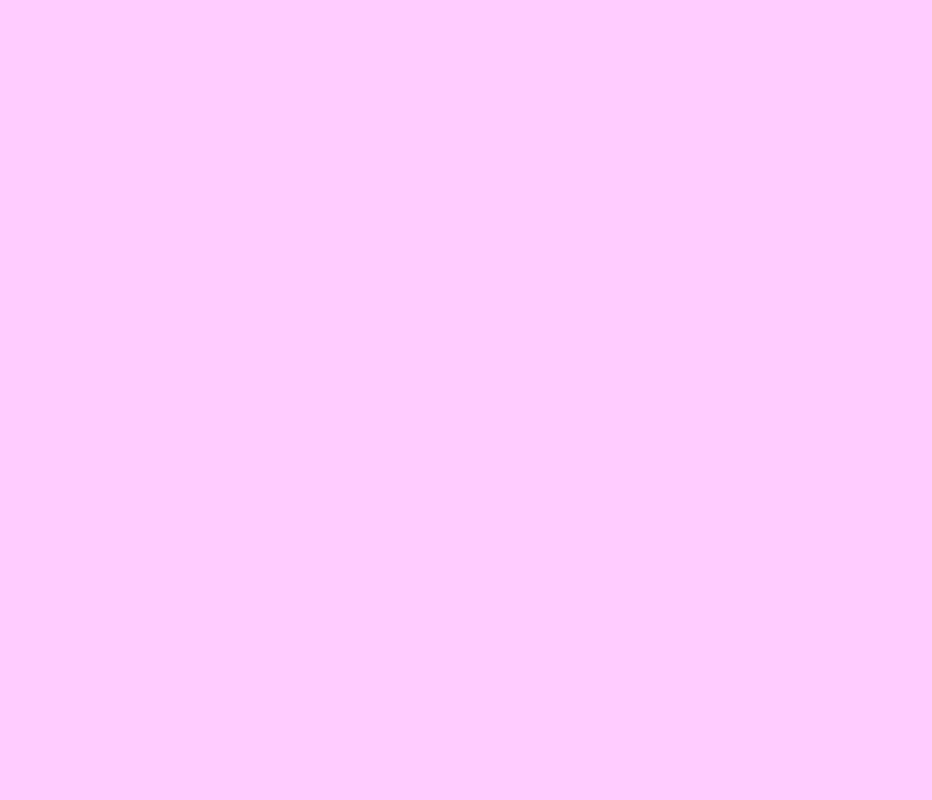
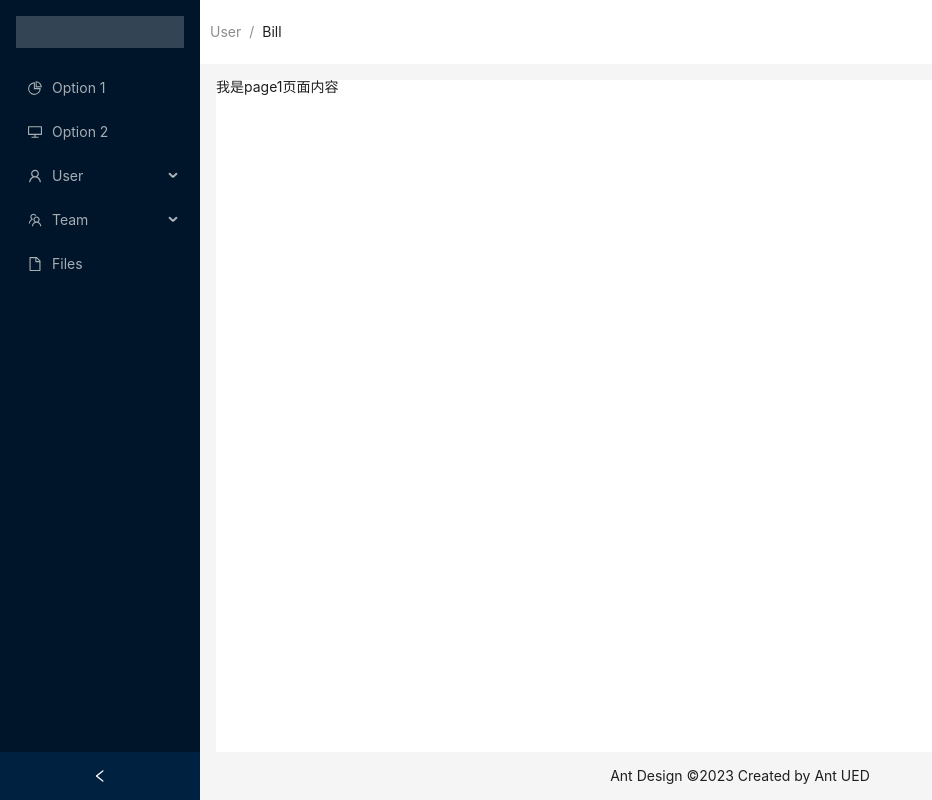
Before and after one commit to SSBuding/react-management, a React (Vite) app: page /page1 in a window 1280 px wide. Before the commit this address had no page. Shown: the whole page, without its empty margins (0-932 px from the left). Built offline with nearby package versions, Linux system fonts and the light colour scheme.

Commit message:
添加初步路由跳转

```diff
--- a/src/router/index.tsx
+++ b/src/router/index.tsx
@@ -6,7 +6,8 @@
 import { Navigate } from 'react-router-dom'
 
 // 设置路由懒加载
-const About = lazy(() => import("@/views/About"))
+const Page1 = lazy(() => import("@/views/Page1"))
+const Page2 = lazy(() => import("@/views/Page2"))
 
 // 抽取suspense组件函数，避免懒加载报错
 const withLoadingComponent = (comp: JSX.Element) => (
@@ -17,16 +18,24 @@
 const routes = [
     {
         path: "/",
-        element: <Navigate to="/home" />
+        element: <Navigate to="/page1" />
     },
     {
-        path: "/home",
-        element: <Home />
-    },
-    {
-        path: "/about",
-        element: withLoadingComponent(<About />)
+        path: "/",
+        element: <Home />,
+        children: [
+            {
+                path: "/page1",
+                element: withLoadingComponent(<Page1 />)
+            },
+            {
+                path: "/page2",
+                element: withLoadingComponent(<Page2 />)
+            },
+        ]
     }
+
+
 ]
 
 export default routes
--- a/src/views/Home.tsx
+++ b/src/views/Home.tsx
@@ -1,5 +1,6 @@
 
 import React, { useState } from 'react';
+import { Outlet, useNavigate } from 'react-router-dom'
 import {
     DesktopOutlined,
     FileOutlined,
@@ -29,8 +30,8 @@
 }
 
 const items: MenuItem[] = [
-    getItem('Option 1', '1', <PieChartOutlined />),
-    getItem('Option 2', '2', <DesktopOutlined />),
+    getItem('Option 1', '/page1', <PieChartOutlined />),
+    getItem('Option 2', '/page2', <DesktopOutlined />),
     getItem('User', 'sub1', <UserOutlined />, [
         getItem('Tom', '3'),
         getItem('Bill', '4'),
@@ -45,13 +46,17 @@
     const {
         token: { colorBgContainer },
     } = theme.useToken();
-
+    const navigateTo = useNavigate()
+    // 定义点击事件
+    const menuClick = (e: { key: string }) => {
+        navigateTo(e.key)
+    }
     return (
         <Layout style={{ minHeight: '100vh' }}>
             {/* 左边侧边栏 */}
             <Sider collapsible collapsed={collapsed} onCollapse={(value) => setCollapsed(value)}>
                 <div style={{ height: 32, margin: 16, background: 'rgba(255, 255, 255, 0.2)' }} />
-                <Menu theme="dark" defaultSelectedKeys={['1']} mode="inline" items={items} />
+                <Menu theme="dark" defaultSelectedKeys={['1']} mode="inline" items={items} onClick={menuClick} />
             </Sider>
             {/* 右边内容区 */}
             <Layout className="site-layout">
@@ -65,10 +70,8 @@
                 </Header>
                 {/* 右边内容 */}
                 <Content style={{ margin: '16px 16px 0', height: '100%', background: colorBgContainer }}>
-
-                    {/* <div style={{ padding: 24, minHeight: 360, background: colorBgContainer }}>
-                        Bill is a cat.
-                    </div> */}
+                    {/* 窗口内容 */}
+                    <Outlet></Outlet>
                 </Content>
                 {/* 右边底部 */}
                 <Footer style={{ textAlign: 'center', padding: 0, lineHeight: '48px' }}>Ant Design ©2023 Created by Ant UED</Footer>
--- /dev/null
+++ b/src/views/Page1.tsx
@@ -0,0 +1,8 @@
+const View = () => {
+    return (
+        <div className="page1">
+            <p>我是page1页面内容</p>
+        </div>
+    )
+}
+export default View
--- /dev/null
+++ b/src/views/Page2.tsx
@@ -0,0 +1,8 @@
+const View = () => {
+    return (
+        <div className="page2">
+            <p>我是page2页面内容</p>
+        </div>
+    )
+}
+export default View
```
